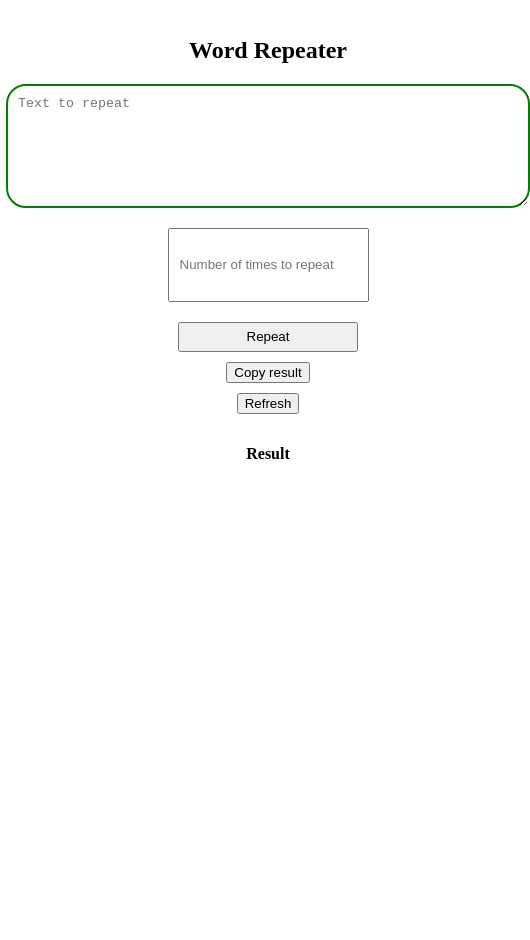
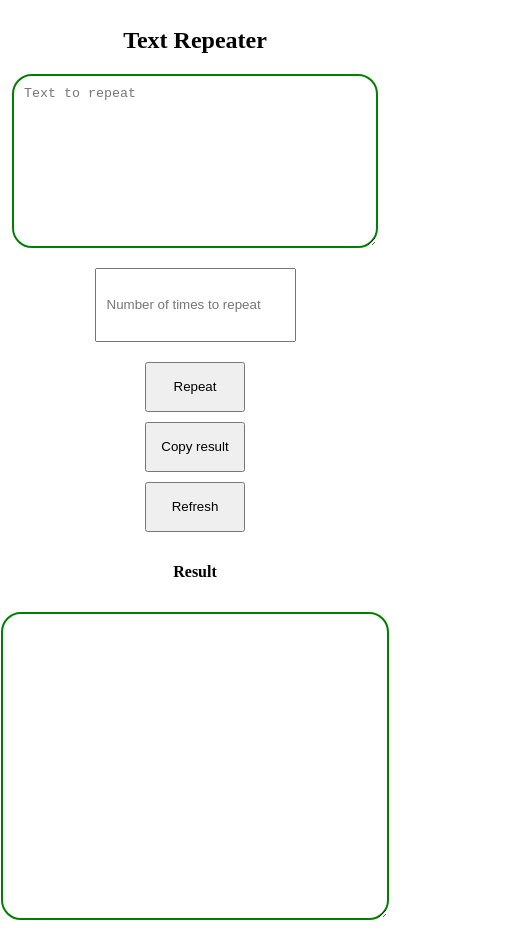
Before and after one commit to AnatuGreen/Fun-Projects, a plain HTML site: page index.html in a window 390 px wide. Shown: the part 73-1013 px from the top of the page, 530 px wide, since content can reach past the window. Before the commit the page ends 907 px from the top, so only its background shows below. Drawn offline with Linux system fonts and the light colour scheme.

Commit message:
Fun Stuff

```diff
--- a/index.html
+++ b/index.html
@@ -10,7 +10,7 @@
   <body>
     <h1 class="header">Fun Stuff</h1>
     <div class="container">
-      <h2 class="wordrep">Word Repeater</h2>
+      <h2 class="wordrep">Text Repeater</h2>
       <textarea
         class="textIn"
         id="texttorepeat"
@@ -27,7 +27,7 @@
       <button class="copyToClipboard" onclick="copy()">Copy result</button>
       <button id="refresh">Refresh</button>
       <h4>Result</h4>
-      <p class="result" id="repeatResult"></p>
+      <textarea class="result" id="repeatResult"></textarea>
     </div>
     <script src="script.js"></script>
   </body>
--- a/script.js
+++ b/script.js
@@ -13,17 +13,17 @@ function repeatText() {
   console.log(numberOfReps);
   for (let i = 0; i < numberOfReps; i++) {
     console.log(textToRepeat);
-    repeatResult.innerText += " \n" + textToRepeat;
+    repeatResult.value += " \n" + textToRepeat;
   }
 }
 
 //Copy text to clipboard
-const copyToClipboard = (text) => {
-  navigator.clipboard.writeText(text);
-};
+// const copyToClipboard = (text) => {
+//   navigator.clipboard.writeText(text);
+// };
 function copy() {
-  const textToCopy = document.getElementById("repeatResult").innerText;
-  copyToClipboard(textToCopy);
+  document.getElementById("repeatResult").select();
+  document.execCommand("copy");
   alert("Text copied to clipboard");
 }
 
@@ -33,5 +33,5 @@ refreshButton.addEventListener("click", refresh);
 function refresh() {
   document.getElementById("texttorepeat").value = "";
   document.getElementById("numberofreps").value = "";
-  document.getElementById("repeatResult").innerText = "";
+  document.getElementById("repeatResult").value = "";
 }
--- a/style.css
+++ b/style.css
@@ -1,9 +1,12 @@
+body {
+  margin: 0;
+}
 .container {
   display: flex;
   flex-direction: column;
   width: 500px;
   align-items: center;
-  padding: 10px;
+  /* padding: 10px; */
 }
 .textIn {
   height: 100px;
@@ -19,21 +22,51 @@
   padding: 10px;
 }
 
-.repeatText {
-  width: 180px;
-  height: 30px;
+button {
+  height: 50px;
+  width: 100px;
+  margin-bottom: 10px;
+  margin-bottom: 10px;
 }
 
 .result {
   width: 100%;
   height: 300px;
   overflow: scroll;
+  margin: 10px;
 }
 
 #repeatButton {
   margin-bottom: 10px;
 }
 
-#refresh {
-  margin: 10px;
+@media screen and (max-width: 600px) {
+  body {
+    flex: 1;
+    margin: 0;
+    padding-left: 5px;
+    padding-right: 5px;
+  }
+  .container {
+    display: flex;
+    flex-direction: column;
+    align-items: center;
+    /* padding: 10px; */
+    width: 100%;
+  }
+  .textIn {
+    height: 150px;
+    width: 90%;
+    border: 2px solid green;
+    border-radius: 20px;
+    margin-bottom: 20px;
+    /* padding: 10px; */
+  }
+  .result {
+    height: 300px;
+    width: 100%;
+    border: 2px solid green;
+    border-radius: 20px;
+    margin-bottom: 20px;
+  }
 }
```
